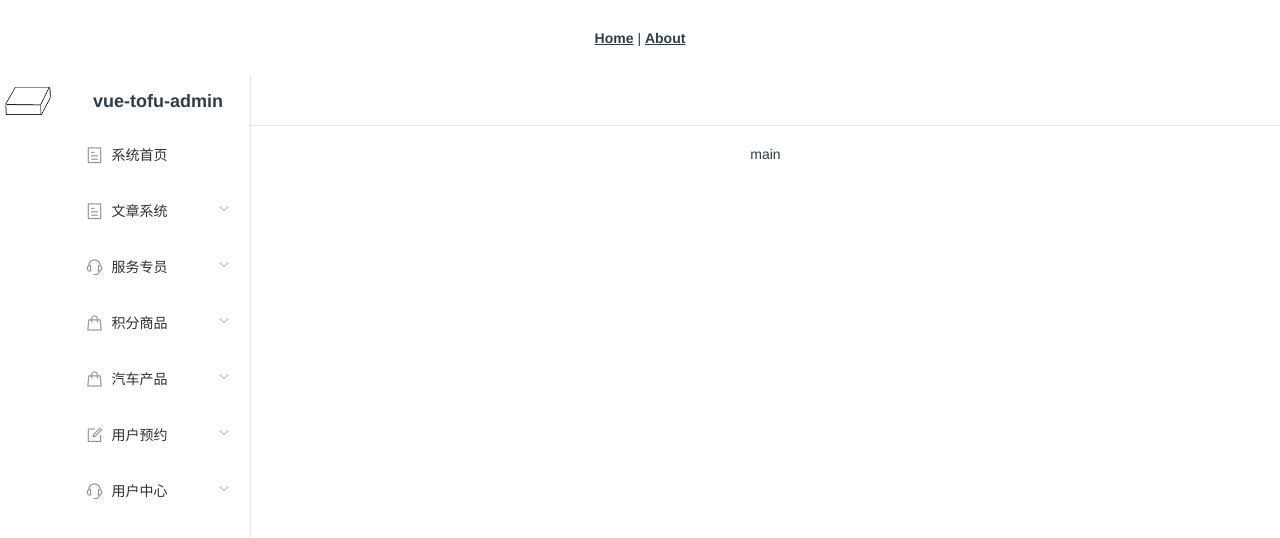
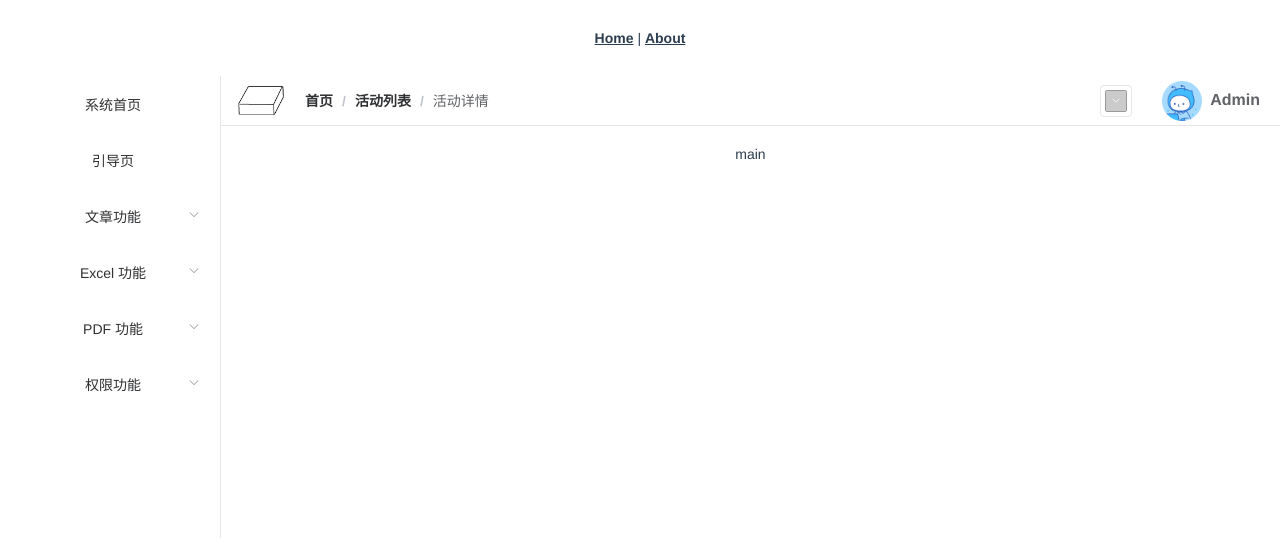
Before and after one commit to hgakei/vue-tofu-admin, a Vue app: page /dashboard in a window 1280 px wide. Shown: the top 538 px of the page. Built offline with nearby package versions, Linux system fonts and the light colour scheme; a small style sheet from the web is missing.

Commit message:
v0.1.2
1,导航栏布局

```diff
--- a/public/index.html
+++ b/public/index.html
@@ -4,6 +4,7 @@
     <meta charset="utf-8">
     <meta http-equiv="X-UA-Compatible" content="IE=edge">
     <meta name="viewport" content="width=device-width,initial-scale=1.0">
+    <link rel="stylesheet" href="https://at.alicdn.com/t/font_1067485_q6sljlvli99.css">
     <link rel="icon" href="<%= BASE_URL %>tofu.ico">
     <title>vue-tofu-admin</title>
   </head>
--- a/src/layout/common/header.vue
+++ b/src/layout/common/header.vue
@@ -1,23 +1,59 @@
 <template>
-  <div class="tofu-header ">
+  <div class="tofu-header tofu-border-bottom">
     <div class="lt">
-      <!-- <transition-group name="el-zoom-in-top"> -->
       <!-- 展开时的logo -->
-        <div class="tofu-sidebar-logo--open tofu-border-right tofu-border-bottom" v-if="!collapse" @click="no_toggle_sidebar()" key="open">
+      <!-- <div class="tofu-sidebar-logo--open " v-if="!collapse" @click="no_toggle_sidebar()" key="open">
         <div class="inner">
           <div class="lt"><img src="../../assets/logo.jpg" alt="logo" class="tofu-img"></div>
           <div class="rt">vue-tofu-admin</div>
         </div>
-        </div>
+      </div> -->
       <!-- 收缩时的logo -->
-        <div class="tofu-sidebar-logo--close tofu-border-right tofu-border-bottom" v-if="collapse" @click="no_toggle_sidebar()" key="close">
+      <div class="tofu-sidebar-logo--close " @click="no_toggle_sidebar()" key="close">
         <div class="inner">
           <img src="../../assets/logo.jpg" alt="logo" class="tofu-img">
         </div>
       </div>
-      <!-- </transition-group> -->
     </div>
-    <div class="rt tofu-border-bottom"></div>
+    <div class="ct">
+      <!-- 面包屑 -->
+      <el-breadcrumb separator="/">
+        <el-breadcrumb-item :to="{ path: '/' }">首页</el-breadcrumb-item>
+        <el-breadcrumb-item :to="{ path: '/' }">活动列表</el-breadcrumb-item>
+        <el-breadcrumb-item>活动详情</el-breadcrumb-item>
+      </el-breadcrumb>
+    </div>
+    <div class="rt">
+      <div class="item">
+        <el-tooltip effect="dark" content="全屏" placement="bottom">
+          <i class="iconfont iconquanping"></i>
+        </el-tooltip>
+      </div>
+      <div class="item">
+        <el-tooltip effect="dark" content="语言" placement="bottom">
+          <i class="iconfont iconyuyan1"></i>
+        </el-tooltip>
+      </div>
+      <div class="item">
+        <el-tooltip effect="dark" content="换肤" placement="bottom">
+          <el-color-picker v-model="theme" size="small"></el-color-picker>
+        </el-tooltip>
+      </div>
+      <div class="item">
+        <el-dropdown style="vertical-align: top;">
+          <div class="avatar-wrap">
+            <div class="avatar">
+              <img src="../../assets/avatar.png" alt="avatar" class="tofu-img">
+            </div>
+            <div class="user-name">Admin</div>
+          </div>
+          <el-dropdown-menu slot="dropdown">
+            <el-dropdown-item>个人中心</el-dropdown-item>
+            <el-dropdown-item>账号管理</el-dropdown-item>
+          </el-dropdown-menu>
+        </el-dropdown>
+      </div>
+    </div>
   </div>
 </template>
 
@@ -28,7 +64,8 @@ export default {
   name: 'tofu-header',
   data () {
     return {
-      collapse: false
+      collapse: false,
+      theme: '#CBCBCB'
     }
   },
   methods: {
@@ -45,8 +82,9 @@ export default {
   height: 100%;
   box-sizing: border-box;
   display: flex;
-  .lt {
+  & > .lt {
     min-width: 1px;
+    padding: 0 10px;
     .tofu-sidebar-logo {
       &--open, &--close {
         height: 100%;
@@ -84,8 +122,41 @@ export default {
       }
     }
   }
-  .rt {
+  & > .ct {
+    min-width: 1px;
+    display: flex;
+    align-items: center;
+  }
+  & > .rt {
     flex: 1;
+    display: flex;
+    justify-content: flex-end;
+    align-items: center;
+    padding: 0 20px;
+    .item {
+      margin-left: 30px;
+    }
+    .iconfont {
+      font-size: 22px;
+      font-weight: bold;
+      cursor: pointer;
+      &.iconyuyan1 {
+        font-size: 24px;
+      }
+    }
+    .avatar-wrap {
+      display: flex;
+      align-items: center;
+      .avatar {
+        width: 40px;
+        height: 40px;
+      }
+      .user-name {
+        margin-left: 8px;
+        font-size: 16px;
+        font-weight: bold;
+      }
+    }
   }
 }
 </style>
--- a/src/layout/common/sidebar.vue
+++ b/src/layout/common/sidebar.vue
@@ -11,7 +11,7 @@
         <template v-if="item.subs">
           <el-submenu :index="item.index" :key="item.index">
             <template slot="title">
-              <i :class="item.icon"></i>
+              <i class="iconfont" :class="item.icon"></i>
               <span slot="title">{{ item.title }}</span>
             </template>
             <template v-for="subItem in item.subs">
@@ -29,7 +29,7 @@
         </template>
         <template v-else>
           <el-menu-item :index="item.index" :key="item.index">
-            <i :class="item.icon"></i>
+            <i class="iconfont" :class="item.icon"></i>
             <span slot="title">{{ item.title }}</span>
           </el-menu-item>
         </template>
@@ -48,14 +48,19 @@ export default {
       collapse: false,
       menus: [
         {
-          icon: 'el-icon-tickets',
+          icon: 'iconicon_work_fill',
           index: '1',
           title: '系统首页'
         },
         {
-          icon: 'el-icon-tickets',
+          icon: 'iconicon_memo',
+          index: 'driver',
+          title: '引导页'
+        },
+        {
+          icon: 'iconword',
           index: '2',
-          title: '文章系统',
+          title: '文章功能',
           subs: [
             {
               index: 'form',
@@ -63,82 +68,48 @@ export default {
             },
             {
               index: 'editor',
-              title: '发布文章'
+              title: '创建文章'
             }
           ]
         },
         {
-          icon: 'el-icon-service',
+          icon: 'iconexcel',
           index: '3',
-          title: '服务专员',
+          title: 'Excel 功能',
           subs: [
             {
-              index: '3-1',
-              title: '文章列表'
+              index: 'form',
+              title: 'Excel 导出'
             },
             {
-              index: '3-2',
-              title: '发布文章'
+              index: 'editor',
+              title: 'Excel 导入'
             }
           ]
         },
         {
-          icon: 'el-icon-goods',
+          icon: 'iconpdf',
           index: '4',
-          title: '积分商品',
+          title: 'PDF 功能',
           subs: [
             {
-              index: '4-1',
-              title: '商品列表'
+              index: 'form',
+              title: 'Excel 导出'
             },
             {
-              index: '4-2',
-              title: '发布新品'
+              index: 'editor',
+              title: 'Excel 导入'
             }
           ]
         },
         {
-          icon: 'el-icon-goods',
+          icon: 'iconsvgmoban12',
           index: '5',
-          title: '汽车产品',
+          title: '权限功能',
           subs: [
             {
-              index: '5-1',
-              title: '产品列表'
-            },
-            {
-              index: '5-2',
-              title: '发布新品'
-            }
-          ]
-        },
-        {
-          icon: 'el-icon-edit-outline',
-          index: '6',
-          title: '用户预约',
-          subs: [
-            {
-              index: '6-1',
-              title: '维修预约'
-            },
-            {
-              index: '6-2',
-              title: '试驾预约'
-            },
-            {
-              index: '6-3',
-              title: '保养预约'
-            }
-          ]
-        },
-        {
-          icon: 'el-icon-service',
-          index: '7',
-          title: '用户中心',
-          subs: [
-            {
-              index: '7-1',
-              title: '用户列表'
+              index: 'form',
+              title: '设置权限'
             }
           ]
         }
@@ -174,8 +145,11 @@ export default {
     height: 100%;
   }
   .tofu-sidebar {
+    .iconfont {
+      margin-right: 6px;
+    }
     &:not(.el-menu--collapse) {
-      width: 250px;
+      width: 220px;
     }
   }
 }
--- a/src/layout/index.vue
+++ b/src/layout/index.vue
@@ -1,12 +1,12 @@
 <template>
   <el-container>
-    <el-header height="50px">
-      <tofu-header></tofu-header>
-    </el-header>
+    <el-aside width="auto">
+      <tofu-sidebar></tofu-sidebar>
+    </el-aside>
     <el-container>
-      <el-aside width="auto">
-        <tofu-sidebar></tofu-sidebar>
-      </el-aside>
+      <el-header height="50px">
+        <tofu-header></tofu-header>
+      </el-header>
       <el-main>
         <router-view/>
       </el-main>
--- a/src/scss/element-reset.scss
+++ b/src/scss/element-reset.scss
@@ -5,3 +5,7 @@
 .el-header {
   padding: 0 !important;
 }
+
+.el-color-picker {
+  vertical-align: top;
+}
```
Also changed, not shown: src/assets/avatar.png (added). Lines whose indentation alone changed are shown as unchanged.
